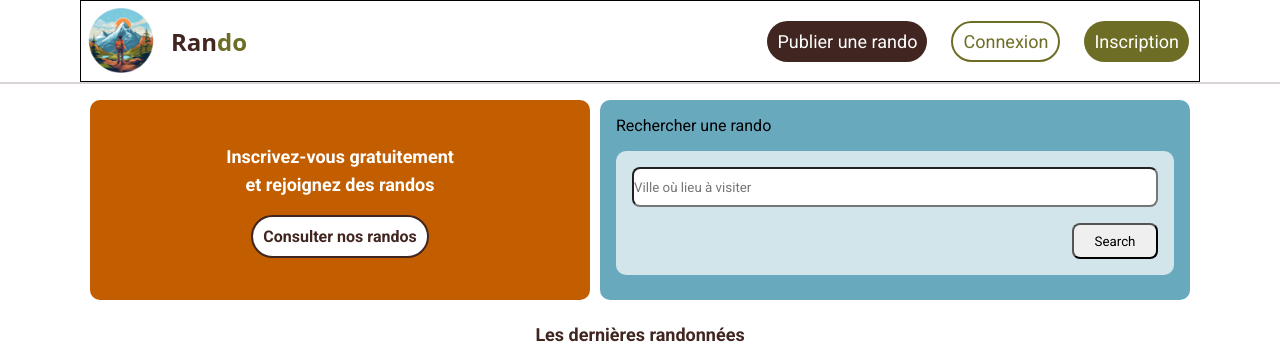
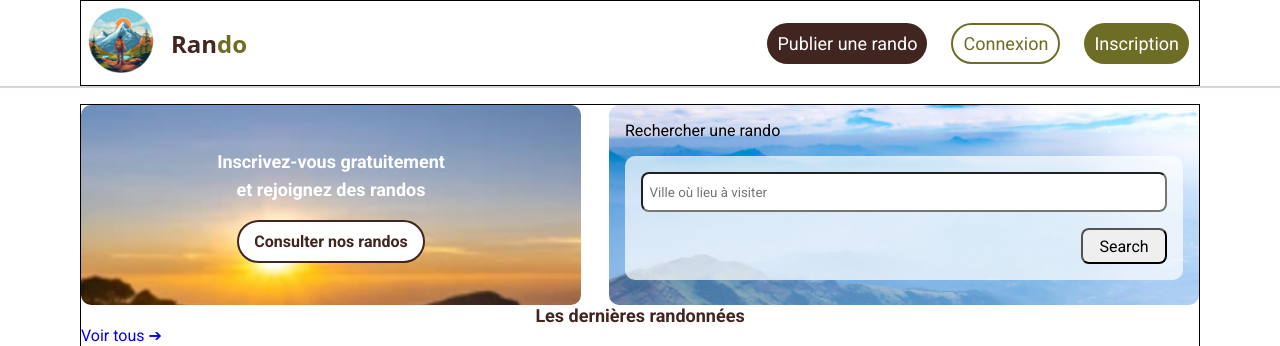
Before and after one commit to seitvalieva/rando, a PHP site: page /view/home.php in a window 1280 px wide; the page is wider, and only the part inside the window is pictured. Shown: the top 346 px of that part. Run offline with PHP 8.4, Linux system fonts and the light colour scheme; some web fonts are replaced.

Commit message:
added styles for footer and main, bg-image

```diff
--- a/public/css/sections/footer.css
+++ b/public/css/sections/footer.css
@@ -1,8 +1,66 @@
+.footer {
+    width: 100%;
+
+    display: flex;
+    flex-direction: column;
+    justify-content: center;
+    align-items: center;
+
+    border: 1px solid;
+}
+.footer__container,
+.footer-top,
+.footer__top-left,
+.footer__logo,
+.footer__top-middle,
+.footer__top-right,
+.footer__bottom
+{
+    display: flex;
+    /* border: 1px solid; */
+}
+.footer__container {
+    width: 100%;
+    max-width: 1120px;
+
+
+    flex-direction: column;
+    justify-content: center;
+    align-items: center;
+
+}
 .footer-top {
-    display: flex;
+    width: 100%;
+
+    justify-content: space-between;
+    align-items: center;
+}
+.footer__top-left {
+    width: 30%;
+
+    flex-direction: column;
+    gap: 5px;
+}
+.footer__logo {
+
+    align-items: center;
+    gap: 8px;
+}
+.footer__top-middle {
+    width: 55%;
+
+    flex-direction: column;
+    align-items: center;
+}
+.footer__top-right{
+    width: 15%;
+
+    flex-direction: column;
+    justify-content: center;
+    gap: 8px;
+}
+.footer__bottom {
+    width: 100%;
+
     justify-content: space-between;
 }
-.footer-bottom {
-    display: flex;
-    justify-content: space-between;
-}
--- a/public/css/sections/header.css
+++ b/public/css/sections/header.css
@@ -9,11 +9,14 @@
 .nav {
     width: 100%;
     max-width: 1120px;
+
     display: flex;
     justify-content: space-between;
     align-items: center;
+
+    padding: 0 10px 0 0;
+
     border: 1px solid;
-    padding: 0 10px 0 0;
 }
 .nav__logo {
     display: flex;
--- a/public/css/sections/main.css
+++ b/public/css/sections/main.css
@@ -8,6 +8,12 @@
     padding: 16px 10px;
 
 }
+.main__container {
+    width: 100%;
+    max-width: 1120px;
+
+    border: 1px solid;
+}
 .main__features-container {
     width: 100%;
     max-width: 1120px;
@@ -16,10 +22,8 @@
     flex-wrap: wrap;
     justify-content: space-between;
     align-items: center;
-    padding: 0 10px;
-    gap: 10px;
 }
-.main__features-subscription {
+.main__feature-subscription {
     width: 100%;
     max-width: 500px;
     height: 200px;
@@ -32,9 +36,13 @@
 
     padding: 16px;
     border-radius: 10px;
-    background: rgb(var(--orange-color));
+    /* background: rgb(var(--orange-color)); */
+    background-image: url(../../assets/sun-background.png);
+    background-repeat: no-repeat;
+    background-size: cover;
+    background-position: center;
 }
-.main__features-subscription-title {
+.main__feature-subscription-title {
     text-align: center;
     color: rgb(var(--white-color));
     /* font-weight: var(--title-font-weight); */
@@ -43,17 +51,19 @@
     line-height: 28px;
     font-style: normal;
 }
-.main__features-subscription-btn {
+.main__feature-subscription-btn {
     width:fit-content;
     height: 43px;
     border: 2px solid rgb(var(--secondary-color));
     border-radius: 24px;
-    padding: 10px;
+    padding: 10px 15px;
     color: rgb(var(--secondary-color));
-    font-weight: 590;
-    background-color: rgb(var(--white-color));;
+    font-weight: 600;
+    font-size: 16px;
+    font-family: var(--body-font-family);
+    background-color: rgb(var(--white-color));
 }
-.main__features-search {
+.main__feature-search {
     width: 100%;
     max-width: 590px;
     height: 200px;
@@ -62,16 +72,20 @@
     flex-direction: column;
     align-items:flex-start;
     justify-content:flex-start;
-    background-color: rgb(var(--blue-color));
+    /* background-color: rgb(var(--blue-color)); */
+    background-image: url(../../assets/sky-background.png);
+    background-repeat: no-repeat;
+    background-size: cover;
+    background-position: center;
     border-radius: 10px;
     padding: 16px;
 
 }
-.main__features-search form{
+.main__feature-search form{
     width: 100%;
 
 }
-.main__features-search-container {
+.main__feature-search-container {
     height: 124px;
     background-color: rgb(var(--white-color), 0.7);
     padding: 16px;
@@ -89,13 +103,14 @@
     height: 40px;
     border-radius: 8px;
 }
-#main__features-search-btn {
+#main__feature-search-btn {
     width: 86px;
     height: 36px;
     border-radius: 8px;
+
+    font-size: 16px;
+    font-family: var(--body-font-family);
 }
-
-
 .main__cards-container {
     width: 100%;
     max-width: 1120px;
--- a/view/home.php
+++ b/view/home.php
@@ -11,8 +11,10 @@
     <header class="header">
         <nav class="nav">
             <div class="nav__logo">
-                <img src="../public/assets/logo-hiking-100x100.png" alt="logo" class="nav__logo-img">
-                 <h3 class="nav__logo-title">Ran<span class="nav__logo-title nav__logo-title-do">do</span></h3>
+                <!-- <img src="../public/assets/logo-hiking-100x100.png" alt="logo" class="nav__logo-img"> -->
+                 <a href="#"><img src="../public/assets/logo-hiking-100x100.png" alt="logo" class="nav__logo-img"></a>
+                 <!-- <h3 class="nav__logo-title">Ran<span class="nav__logo-title nav__logo-title-do">do</span></h3> -->
+                 <h3><a href="#" class="nav__logo-title">Ran<span class="nav__logo-title nav__logo-title-do">do</span></a></h3>
             </div>
             <div class="nav__links">
                 <a class="nav__link nav__link-cta" href="#">Publier une rando</a>
@@ -22,18 +24,19 @@
         </nav>
     </header>
     <main class="main">
+        <div class="main__container">
             <div class="main__features-container">
-            <div class="main__features-subscription">
-                <h3 class="main__features-subscription-title">Inscrivez-vous gratuitement <br>
+                <div class="main__feature-subscription">
+                    <h3 class="main__feature-subscription-title">Inscrivez-vous gratuitement <br>
                     et rejoignez des randos</h3>
-                <a href="#" class="main__features-subscription-btn">Consulter nos randos</a>
+                    <a href="#" class="main__feature-subscription-btn">Consulter nos randos</a>
                 </div>
-            <div class="main__features-search">
+                <div class="main__feature-search">
                     <form action="">
                         <label for="search">Rechercher une rando</label>
-                    <div class="main__features-search-container">
-                        <input type="search" id="search" name="search" placeholder="Ville où lieu à visiter">
-                        <input type="submit" value="Search" id="main__features-search-btn">
+                        <div class="main__feature-search-container">
+                            <input type="search" id="search" name="search" placeholder="  Ville où lieu à visiter">
+                            <input type="submit" value="Search" id="main__feature-search-btn">
                         </div>
                     </form>
                 </div>
@@ -115,21 +118,22 @@
                     </div>
                 </div>
             </div>
+        </div>
     </main>
-    <footer>
-        <div>
+    <footer class="footer">
+        <div class="footer__container">
             <div class="footer-top">
-                <div class="footer-left">
-                    <div>
-                        <a href="#home">
+                <div class="footer__top-left">
+                    <div class="footer__logo">
+                        <a href="#">
                             <img src="../public/assets/logo-hiking-100x100.png" alt="logo">
-                            <h3>Rando</h3>
                         </a>
+                        <h3><a href="">Rando</a></h3>
                     </div>
                     <p>Votre plateforme de choix des randonnées</p>
-                    <div>
-                        <p>Retrouvez-nous sur</p>
-                        <div>
+                    <div class="footer__socials-container">
+                        <p class="footer__socials-title">Retrouvez-nous sur</p>
+                        <div class="footer__socials">
                             <a href="https://www.linkedin.com/">
                                 <img src="../public/assets/linkedin.svg" alt="Linkedin">
                             </a>
@@ -142,11 +146,11 @@
                         </div>
                     </div>
                 </div>
-                <div class="footer-middle">
+                <div class="footer__top-middle">
                     <a href="#">À propos</a>
                     <p>Logo generated by <a href="https://www.freepik.com/">Freepik</a></p>
                 </div>
-                <div class="footer-right">
+                <div class="footer__top-right">
                     <p>Contact</p>
                     <p>
                         <img src="../public/assets/email.svg" alt="Email">
@@ -162,15 +166,15 @@
                     </p>
                 </div>
             </div>
-            <div class="footer-bottom">
+            <div class="footer__bottom">
                 <p>
                     &copy;
                     <?= date_create("now")->format("Y") ?>
                     Rando LLC Tous droits réservés
                 </p>
-                <p>Conditions générales d’utilisation</p>
-                <p>Mentions légales </p>
-                <p>Politique de confidentialité</p>
+                <p><a href="">Conditions générales d’utilisation</a></p>
+                <p><a href="">Mentions légales</a> </p>
+                <p><a href="">Politique de confidentialité</a></p>
             </div>
         </div>
     </footer>
```
Lines whose indentation alone changed are shown as unchanged.
